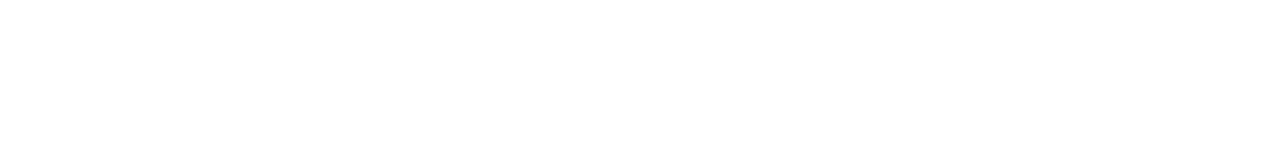
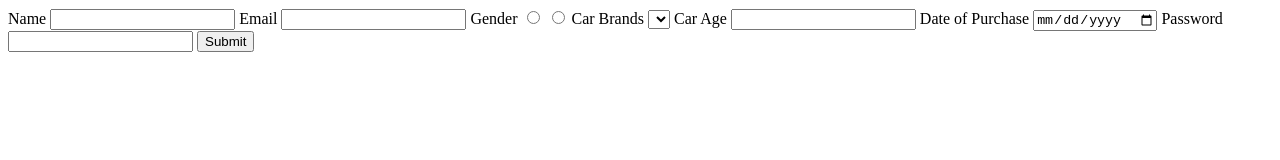
Before and after one commit to acciojob/car-insurance-form-Jef-king, a website: page main.html in a window 1280 px wide. Drawn offline with Linux system fonts and the light colour scheme.

Commit message:
created a submission

```diff
--- a/main.html
+++ b/main.html
@@ -8,6 +8,24 @@
 
 <body>
 	<!-- the entire body must be written by student -->
+	 <form method="post">
+		<label for='name'>Name</label>
+		<input type="text" id='name' required>
+		<label for='email'>Email</label>
+		<input type='email' id='email' required>
+		<label for='gender'>Gender</label>
+		<input type="radio" id='gender' name='gender' required>
+		<input type="radio" id='gender' name='gender' required>
+		<label for='cars'>Car Brands</label>
+		<select id='cars'>laptop</select>
+		<label for='carage'>Car Age</label>
+		<input type='number' id='carage' required>
+		<label for='dop'>Date of Purchase</label>
+		<input type='date' id='dop' required>
+		<label for='password'>Password</label>
+		<input type='password' required id='password'>
+		<button type="submit">Submit</button>
+	</form>
     <script type="text/javascript" src="./script.js">
 </script>
 
```
